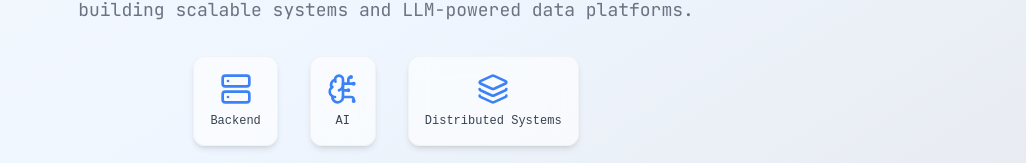
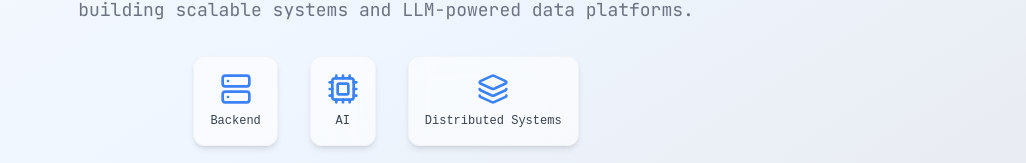
Before and after one commit to sxcluzive/portfolio-frontend, a React (Vite) app: page / in a window 1280 px wide. Shown: the part 380-543 px from the top of the page, without its empty margins (254-1280 px from the left). Built offline with nearby package versions, Linux system fonts and the light colour scheme.

Commit message:
style: finalize AI icon as CPU for a professional technical look

```diff
--- a/src/components/DeveloperHeroSection.tsx
+++ b/src/components/DeveloperHeroSection.tsx
@@ -1,5 +1,5 @@
 import { motion } from 'framer-motion';
-import { Terminal, Server, BrainCircuit, Layers } from 'lucide-react';
+import { Terminal, Server, Cpu, Layers } from 'lucide-react';
 import { portfolioData } from '../data/portfolio-data';
 
 const DeveloperHeroSection = () => {
@@ -64,7 +64,7 @@ const DeveloperHeroSection = () => {
               <span className="text-xs text-[var(--matrix)] font-mono">Backend</span>
             </div>
             <div className="flex flex-col items-center space-y-2 bg-[var(--terminal-gray)] border border-[var(--terminal-border)] rounded-xl p-4 shadow-md backdrop-blur-md hover:scale-105 transition-transform">
-              <BrainCircuit size={32} className="text-[var(--matrix)] drop-shadow-glow" />
+              <Cpu size={32} className="text-[var(--matrix)] drop-shadow-glow" />
               <span className="text-xs text-[var(--matrix)] font-mono">AI</span>
             </div>
             <div className="flex flex-col items-center space-y-2 bg-[var(--terminal-gray)] border border-[var(--terminal-border)] rounded-xl p-4 shadow-md backdrop-blur-md hover:scale-105 transition-transform">
--- a/src/components/HeroSection.tsx
+++ b/src/components/HeroSection.tsx
@@ -1,5 +1,5 @@
 import { motion } from 'framer-motion';
-import { Server, BrainCircuit, Layers } from 'lucide-react';
+import { Server, Cpu, Layers } from 'lucide-react';
 import { portfolioData } from '../data/portfolio-data';
 
 const scrollToSection = (target: string) => {
@@ -65,7 +65,7 @@ export default function HeroSection() {
               <span className="text-xs text-gray-700 dark:text-gray-200 font-mono">Backend</span>
             </div>
             <div className="flex flex-col items-center space-y-2 bg-white/60 dark:bg-gray-900/40 border border-gray-200/40 dark:border-gray-800/40 rounded-xl p-4 shadow-md backdrop-blur-md hover:scale-105 transition-transform">
-              <BrainCircuit size={32} className="text-blue-500" />
+              <Cpu size={32} className="text-blue-500" />
               <span className="text-xs text-gray-700 dark:text-gray-200 font-mono">AI</span>
             </div>
             <div className="flex flex-col items-center space-y-2 bg-white/60 dark:bg-gray-900/40 border border-gray-200/40 dark:border-gray-800/40 rounded-xl p-4 shadow-md backdrop-blur-md hover:scale-105 transition-transform">
```
